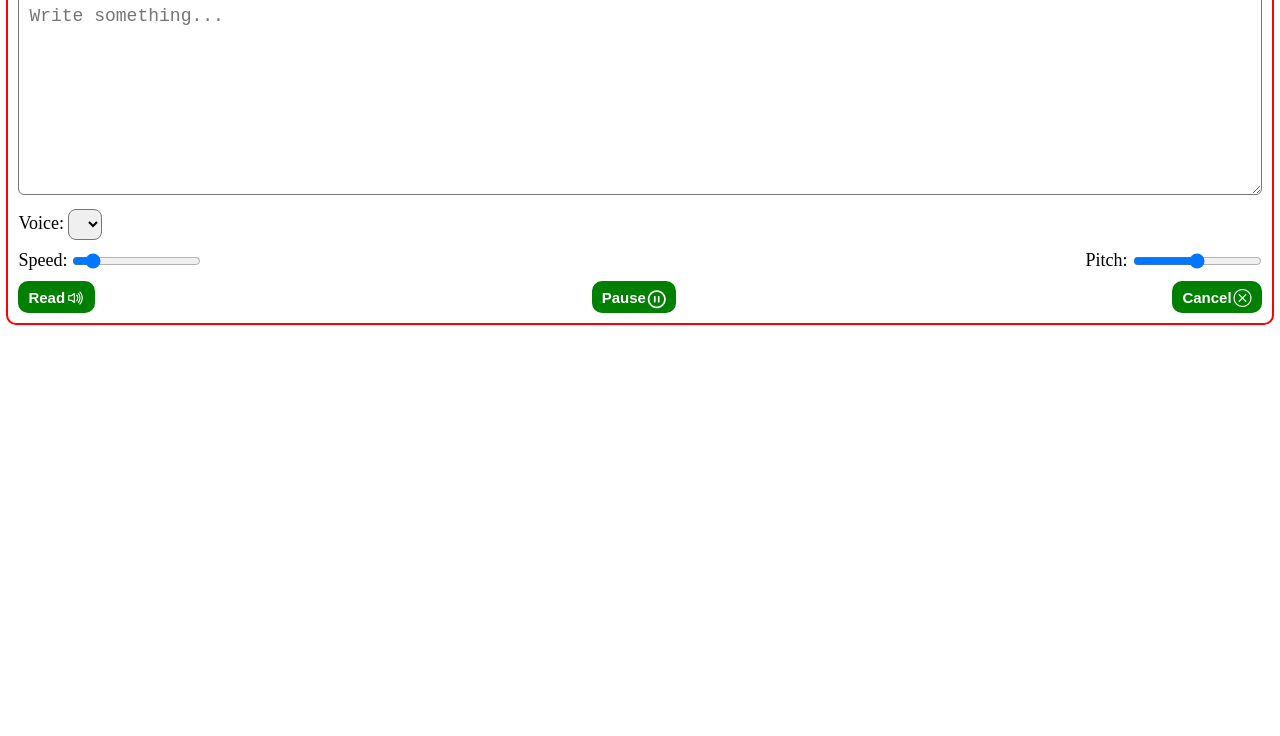
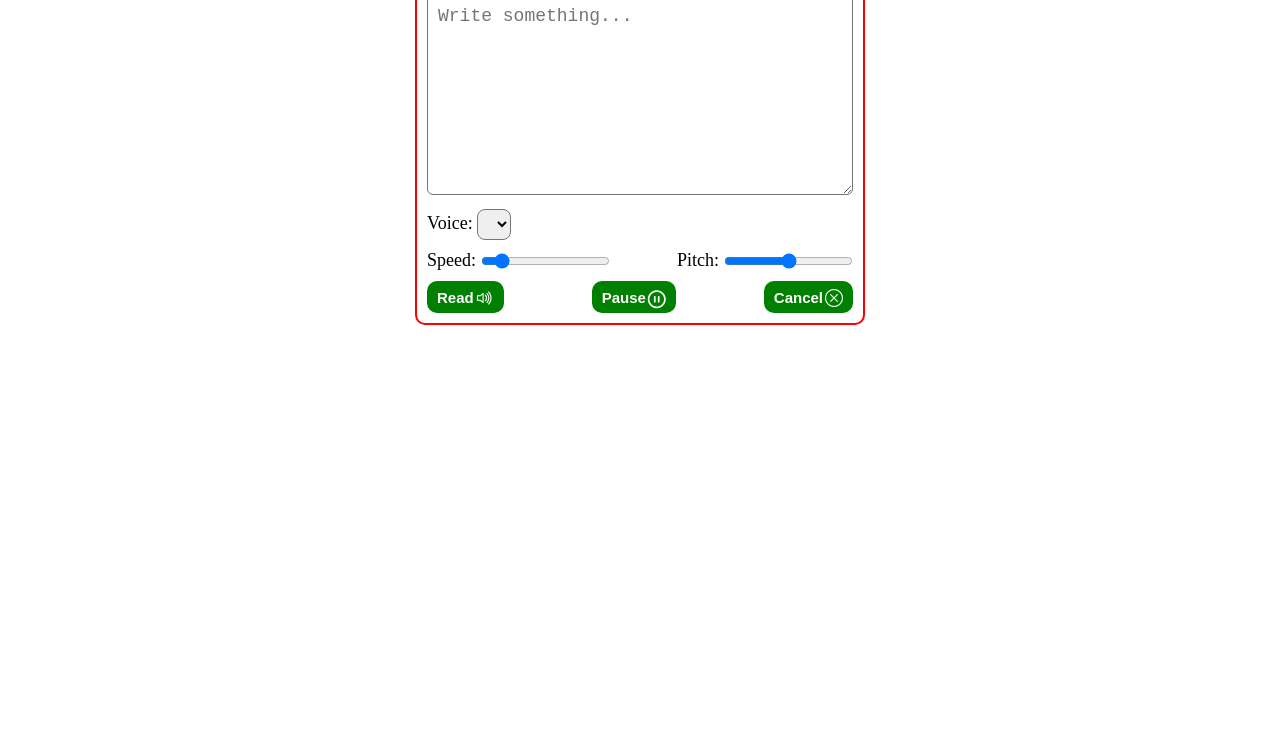
Before and after one commit to yusufthewebdesigner/TextToSpeech, a plain HTML site: page index.html in a window 1280 px wide. Shown: the part 64-800 px from the top of the page. Drawn offline with nearby package versions, Linux system fonts and the light colour scheme.

Commit message:
bug fixed

```diff
--- a/index.html
+++ b/index.html
@@ -2,6 +2,7 @@
 <html lang="en">
   <head>
     <meta charset="UTF-8" />
+    <meta name="viewport" content="width=device-width, initial-scale=1.0" />
     <title>Text to Speech</title>
     <link rel="stylesheet" href="style.css" />
   </head>
--- a/style.css
+++ b/style.css
@@ -12,7 +12,7 @@
   border: 2px solid red;
   border-radius: 10px;
   width: 99%;
-  /* max-width: 450px; */
+  max-width: 450px;
   margin: 10px auto;
   padding: 10px;
 }
```
